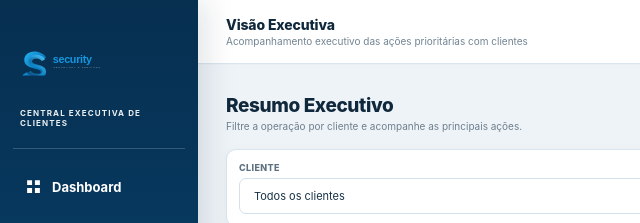
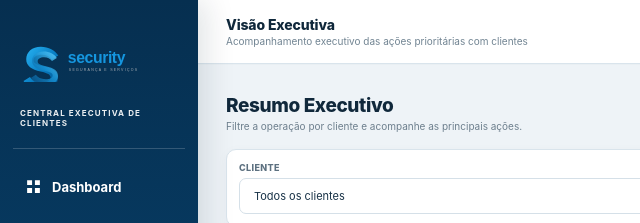
Before and after one commit to diiegofranklyn-lab/central-executiva-clientes, a plain HTML site: page dashboard.html in a window 1280 px wide. Shown: the top 223 px of the page, 0-640 px from the left. Drawn offline with nearby package versions, Linux system fonts and the light colour scheme; a script that the page names is missing.

Commit message:
Corrige tamanho final da logo Security

```diff
--- a/css/corporate.css
+++ b/css/corporate.css
@@ -5,7 +5,7 @@ body{background:#eef3f7;color:#10283b}
 .brand-logo{height:82px!important;min-height:82px!important;display:block!important;background-image:none!important;background-repeat:no-repeat!important;background-position:left center!important;background-size:155px auto!important;overflow:visible!important}
 .brand-logo>span{display:none!important}
 .brand-logo>img{display:block!important}
-.sidebar .brand .brand-logo>img.security-logo{display:block!important;position:relative!important;z-index:10!important;transform:scale(.72)!important;transform-origin:left center!important;height:auto!important;object-fit:contain!important;object-position:left center!important;filter:none!important;margin:0!important;visibility:visible!important;opacity:1!important}
+.sidebar .brand .brand-logo>img.security-logo{display:block!important;position:relative!important;z-index:10!important;width:210px!important;max-width:210px!important;height:auto!important;max-height:none!important;object-fit:contain!important;object-position:left center!important;filter:none!important;margin:0!important;visibility:visible!important;opacity:1!important;transform:none!important;transform-origin:left center!important}
 .brand-logo:before,.brand-logo:after{display:none!important;content:none!important}
 .brand-sub{letter-spacing:.14em;font-weight:700;opacity:.92}
 .nav{gap:6px}.nav a{border:1px solid transparent}.nav a:hover{background:rgba(255,255,255,.09);transform:translateX(2px)}.nav a.active{background:rgba(31,126,184,.32);border-color:rgba(255,255,255,.08);box-shadow:inset 3px 0 #fff}
@@ -18,4 +18,4 @@ body{background:#eef3f7;color:#10283b}
 .grid-2{gap:15px;margin-top:15px}.panel{border:1px solid #dce6ed;border-radius:12px;padding:17px;box-shadow:0 7px 20px rgba(21,54,75,.05)}.panel-title{font-size:13px;color:#173a53}.panel-subtitle{font-size:9px;color:#758693}.chart-wrap{height:215px;margin-top:12px}
 .attention{margin-top:15px}.data-table{font-size:9px}.data-table th{background:#f2f6f9;color:#607686;padding:10px}.data-table td{padding:11px 10px}.data-table tbody tr:hover td{background:#f8fbfd}
 .badge{padding:5px 9px;font-size:8px}.empty{padding:32px}
-@media(max-width:700px){.top-header{height:60px;padding:0 14px}.content{padding:18px 13px 28px}.profile-text{display:none}.section-head{align-items:flex-start}.primary{padding:9px 12px}.brand-logo{height:55px!important;min-height:55px!important}.sidebar .brand .brand-logo>img.security-logo{transform:scale(.72)!important}.brand-sub{display:none!important}}
+@media(max-width:700px){.top-header{height:60px;padding:0 14px}.content{padding:18px 13px 28px}.profile-text{display:none}.section-head{align-items:flex-start}.primary{padding:9px 12px}.brand-logo{height:55px!important;min-height:55px!important}.sidebar .brand .brand-logo>img.security-logo{width:150px!important;max-width:150px!important;transform:none!important}.brand-sub{display:none!important}}
```
